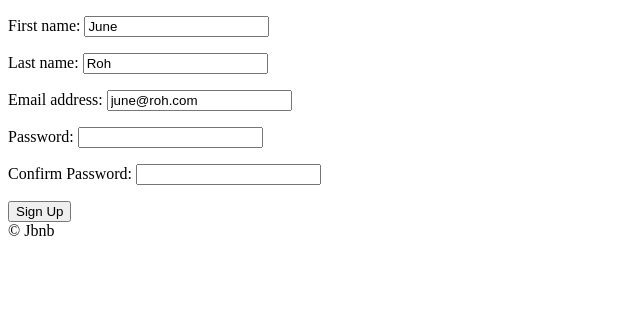
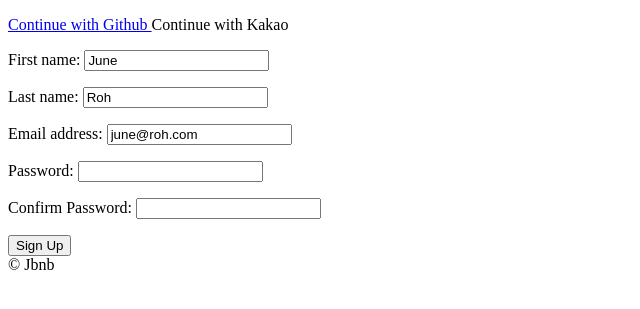
Before and after one commit to texasroh/airbnb-clone, a Django app: page /users/signup in a window 1280 px wide. Shown: the part 78-387 px from the top of the page, without its empty margins (0-640 px from the left). Run offline with Django 4.2, Linux system fonts and the light colour scheme.

Commit message:
github oauth

```diff
--- /dev/null
+++ b/templates/partials/social_login.html
@@ -0,0 +1,8 @@
+<div>
+    <a href="{% url 'users:github-login' %}">
+        Continue with Github
+    </a>
+    <a>
+        Continue with Kakao
+    </a>
+</div>
--- a/templates/users/signup.html
+++ b/templates/users/signup.html
@@ -6,10 +6,12 @@
 
 {% block content %}
 
-<form method="post" action="{% url 'users:signup' %}">
-    {% csrf_token %}
-    {{ form.as_p }}
-    <button>Sign Up</button>
-</form>
+    {% include 'partials/social_login.html' %}
+
+    <form method="post" action="{% url 'users:signup' %}">
+        {% csrf_token %}
+        {{ form.as_p }}
+        <button>Sign Up</button>
+    </form>
 
 {% endblock %}
--- a/users/admin.py
+++ b/users/admin.py
@@ -20,6 +20,7 @@ class CustomUserAdmin(UserAdmin):
                     "language",
                     "currency",
                     "superhost",
+                    "login_method",
                 )
             },
         ),
@@ -39,6 +40,7 @@ class CustomUserAdmin(UserAdmin):
         "is_superuser",
         "email_verified",
         "email_secret",
+        "login_method",
     )
 
 
--- a/users/models.py
+++ b/users/models.py
@@ -37,6 +37,16 @@ class User(AbstractUser):
         (CURRENCY_KRW, "KRW"),
     )
 
+    LOGIN_EMAIL = "email"
+    LOGIN_GH = "github"
+    LOGIN_KAKAO = "kakao"
+
+    LOGIN_CHOICES = (
+        (LOGIN_EMAIL, "Email"),
+        (LOGIN_GH, "Github"),
+        (LOGIN_KAKAO, "Kakao"),
+    )
+
     avatar = models.ImageField(upload_to="avatars", blank=True)
     gender = models.CharField(choices=GENDER_CHOICES, max_length=10, blank=True)
     bio = models.TextField(blank=True)
@@ -50,6 +60,9 @@ class User(AbstractUser):
     superhost = models.BooleanField(default=False)
     email_verified = models.BooleanField(default=False)
     email_secret = models.CharField(max_length=120, default="", blank=True)
+    login_method = models.CharField(
+        max_length=50, choices=LOGIN_CHOICES, default=LOGIN_EMAIL
+    )
 
     def verify_email(self):
         if self.email_verified:
--- a/users/urls.py
+++ b/users/urls.py
@@ -5,6 +5,8 @@ app_name = "users"
 
 urlpatterns = [
     path("login", views.LoginView.as_view(), name="login"),
+    path("login/github", views.github_login, name="github-login"),
+    path("login/github/callback", views.github_callback, name="github-callback"),
     path("logout", views.log_out, name="logout"),
     path("signup", views.SignUpView.as_view(), name="signup"),
     path("verify/<str:key>", views.complete_verification, name="complete-verification"),
```
Also changed, not shown: templates/users/login.html (+7 -5 lines), users/migrations/0005_user_login_method.py (added), 2 other files.
